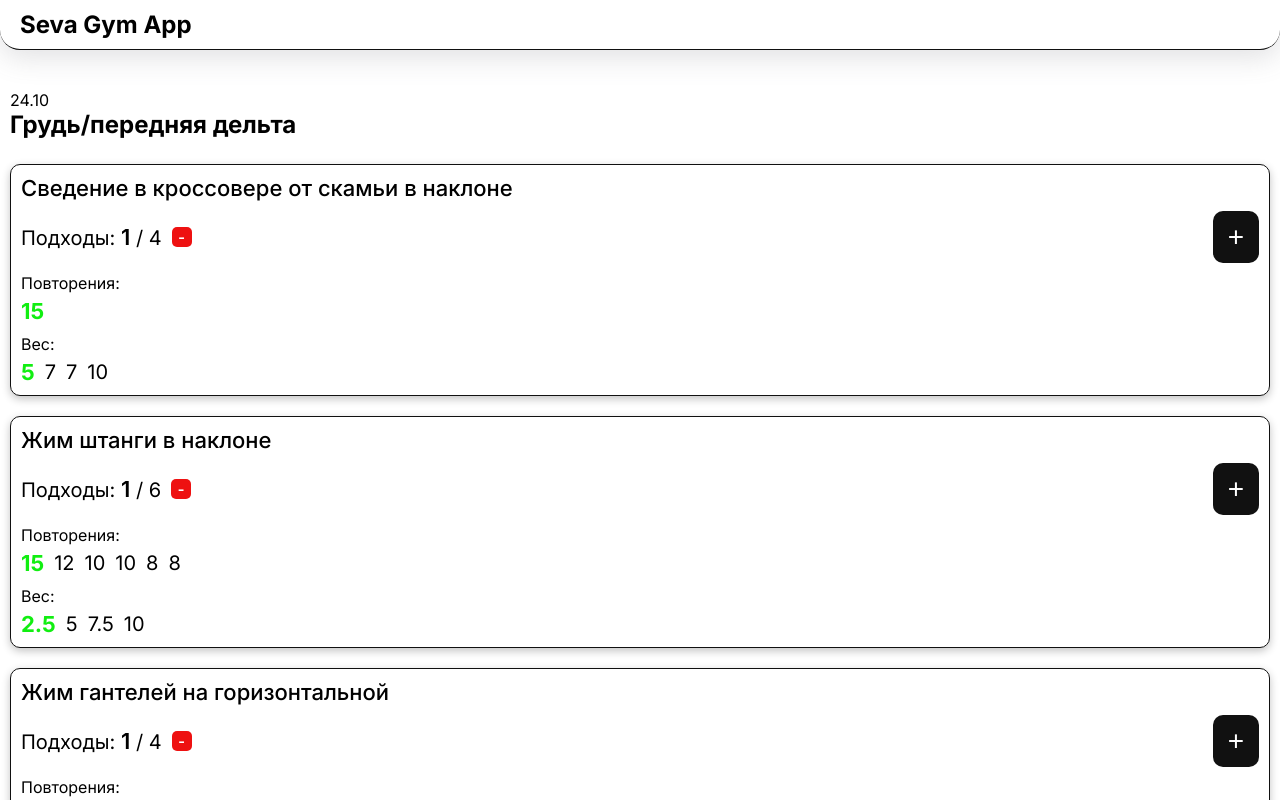
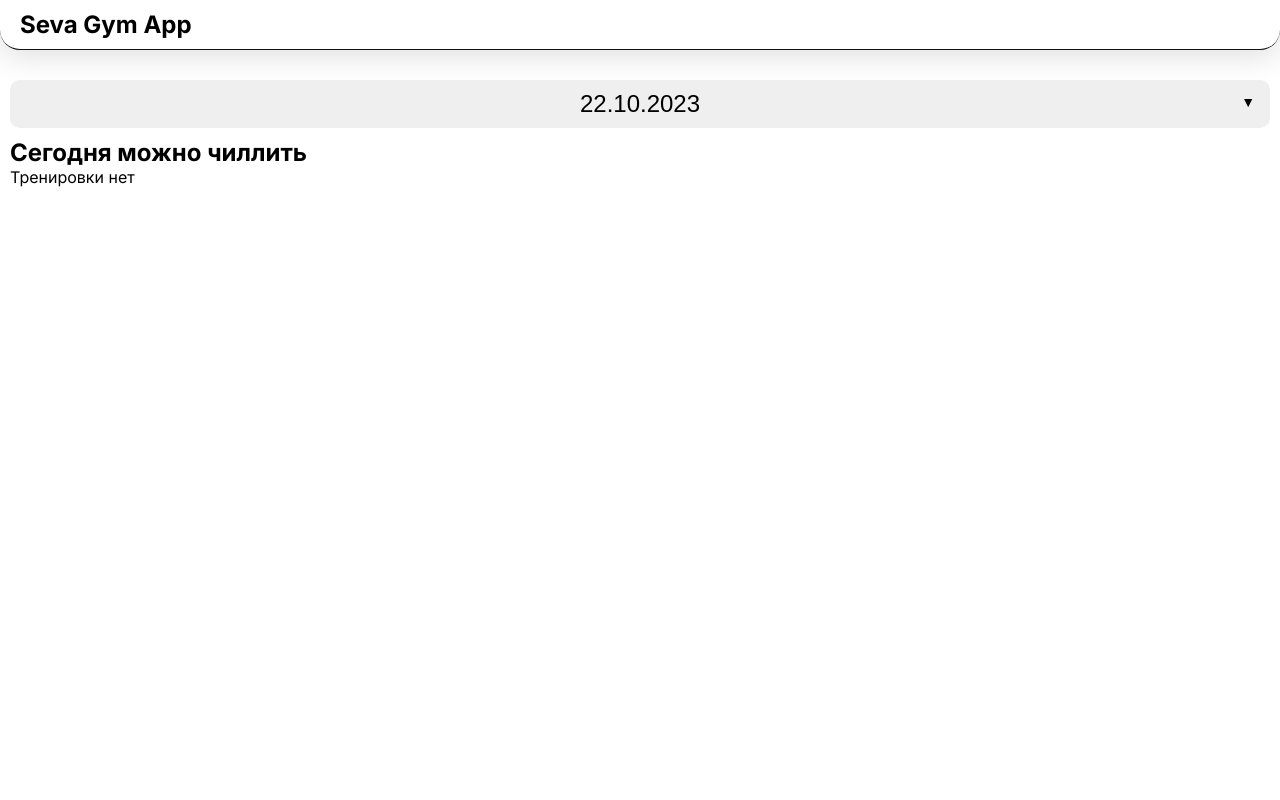
Before and after one commit to ilya-s-sk/seva-gym-app, a Next.js app: page / in a window 1280 px wide. Shown: the top 800 px of the page. Built offline with nearby package versions, Linux system fonts and the light colour scheme.

Commit message:
init date picker

```diff
--- a/src/app/page.tsx
+++ b/src/app/page.tsx
@@ -1,15 +1,33 @@
 'use client'
+import { DayPicker } from "@/components/DayPicker/DayPicker";
 import { Header } from "@/components/Header/Header";
 import { WorkoutDay } from "@/components/WorkoutDay/WorkoutDay";
 
-import { data } from "@/consts/data";
+import { WORKOUT_DATA } from "@/consts/data";
+import { getTodayDateString } from "@/utils/get-date";
+import { useState } from "react";
+
+const days = Object.keys(WORKOUT_DATA);
 
 export default function Home() {
+
+  const today = getTodayDateString();
+  const [ currentDate, setCurrentDate ] = useState(today);
+
+  function pickDate(date: string = today) {
+    setCurrentDate(date);
+  }
+
   return (
     <>
       <Header />
       <main>
-        <WorkoutDay workoutDayData={data['24-10']} />
+        <DayPicker
+          days={days}
+          activeDay={currentDate}
+          whenOptionPicked={pickDate}
+        />
+        <WorkoutDay workoutDayData={WORKOUT_DATA[currentDate]} />
       </main>
     </>
   )
--- /dev/null
+++ b/src/components/DayPicker/DayPicker.tsx
@@ -0,0 +1,51 @@
+import { DialogHTMLAttributes, FunctionComponent, useRef, useState } from "react";
+import styles from './styles.module.css';
+
+interface Props {
+  activeDay: string;
+  days: string[];
+  whenOptionPicked: (date?: string) => void;
+}
+
+export const DayPicker: FunctionComponent<Props> = ({
+  activeDay,
+  days,
+  whenOptionPicked,
+}) => {
+  const dialogRef = useRef(null)
+
+  function openDialog() {
+    if (dialogRef.current) {
+      (dialogRef.current as HTMLDialogElement).showModal();
+    }
+  }
+
+  function pickOption(option?: string): void {
+    whenOptionPicked(option);
+    if (dialogRef.current) {
+      (dialogRef.current as HTMLDialogElement).close();
+    }
+  }
+
+  return (
+    <section className={styles.section}>
+      <button className={styles.daySelect} onClick={openDialog}>{activeDay}</button>
+
+      <dialog
+        ref={dialogRef}
+        className={styles.dialog}
+      >
+        <p className={styles.option} onClick={() => pickOption()}>Сегодня</p>
+        {
+          days.map((day, index) => (
+            <p
+              key={index}
+              className={styles.option}
+              onClick={() => pickOption(day)}
+            >{day}</p>
+          ))
+        }
+      </dialog>
+    </section>
+  )
+}
--- /dev/null
+++ b/src/components/DayPicker/styles.module.css
@@ -0,0 +1,45 @@
+.section {
+  padding: 0 10px;
+}
+
+.daySelect {
+  position: relative;
+
+  width: 100%;
+  padding: 10px;
+
+  font-size: 24px;
+
+  border-radius: 10px;
+}
+
+.daySelect::after {
+  position: absolute;
+  top: 30%;
+  right: 15px;
+
+  font-size: 14px;
+
+  content: "▼";
+}
+
+.dialog {
+  width: 90%;
+  height: 50%;
+  padding: 20px;
+  margin: auto;
+
+  border: none;
+  border-radius: 10px;
+}
+
+.dialog::backdrop {
+  backdrop-filter: blur(5px);
+}
+
+.option {
+  padding: 10px;
+  font-size: 18px;
+
+  border-bottom: 1px solid var(--grey);
+}
--- a/src/components/ExerciseItem/ExerciseItem.tsx
+++ b/src/components/ExerciseItem/ExerciseItem.tsx
@@ -1,4 +1,4 @@
-import { FunctionComponent, useState } from "react";
+import { FunctionComponent, useState, Fragment } from "react";
 import { ExerciseType } from "@/types";
 import styles from './styles.module.css';
 
@@ -24,21 +24,24 @@ export const ExerciseItem: FunctionComponent<Props> = ({ exercise }) => {
 
   return (
     <li className={styles.exerciseItem}>
-      <p className={styles.title}>{exercise.title}</p>
       <div className={styles.circlesBlock}>
         <p>Подходы: <span className={styles.activeCircle}>{ currentCircle }</span> / {exercise.circles || 0}</p>
         <button className={styles.increaseButton} onClick={increaseCircle}>-</button>
-        <button className={styles.button} onClick={setNextCircle}>
-          +
-        </button>
+        <button className={styles.button} onClick={setNextCircle}>+</button>
       </div>
+
+      {
+        exercise.parts.map((part, index) => (
+          <Fragment key={index}>
+            <p className={styles.title}>{part.title}</p>
+
             <div className={styles.subBlock}>
               <p className={styles.subBlockTitle}>Повторения:</p>
               <p className={styles.times}>
                 {
-            typeof exercise.times === 'number'
-              ? ( <span className={styles.active}>{exercise.times}</span> )
-              : exercise.times.map((time, ind) => (
+                  typeof part.times === 'number'
+                    ? ( <span className={styles.active}>{part.times}</span> )
+                    : part.times.map((time, ind) => (
                       <span
                         key={ind}
                         className={ind + 1 === currentCircle ? styles.active : ''}
@@ -47,19 +50,27 @@ export const ExerciseItem: FunctionComponent<Props> = ({ exercise }) => {
                 }
               </p>
             </div>
+
             <div className={styles.subBlock}>
               <p className={styles.subBlockTitle}>Вес:</p>
               <p className={styles.weights}>
                 {
-            exercise.weights.map((weight, ind) => (
+                  part.weights.map((weight, ind) => (
                     <span
                       key={ind}
-                className={(ind + 1 === currentCircle || ind === exercise.weights.length - 1 && currentCircle > ind ) ? styles.active : ''}
+                      className={
+                        ind + 1 === currentCircle || (ind === part.weights.length - 1 && currentCircle > ind)
+                        ? styles.active
+                        : ''
+                      }
                     >{weight}</span>
                   ))
                 }
               </p>
             </div>
+          </Fragment>
+        ))
+      }
     </li>
   )
 }
--- a/src/components/ExercisesList/ExercisesList.tsx
+++ b/src/components/ExercisesList/ExercisesList.tsx
@@ -4,7 +4,7 @@ import { ExerciseItem } from "../ExerciseItem/ExerciseItem";
 import styles from './styles.module.css'
 
 interface Props {
-  exercises: ExerciseType[]
+  exercises: ExerciseType[];
 }
 
 export const ExercisesList: FunctionComponent<Props> = ({ exercises }) => {
@@ -12,7 +12,7 @@ export const ExercisesList: FunctionComponent<Props> = ({ exercises }) => {
     <ul className={styles.exercisesList}>
       {
         exercises.map((exercise) => (
-          <ExerciseItem key={exercise.title} exercise={exercise} />
+          <ExerciseItem key={exercise.id} exercise={exercise} />
         ))
       }
     </ul>
--- a/src/components/WorkoutDay/WorkoutDay.tsx
+++ b/src/components/WorkoutDay/WorkoutDay.tsx
@@ -4,15 +4,29 @@ import { ExercisesList } from "../ExercisesList/ExercisesList";
 import styles from './styles.module.css';
 
 interface Props {
-  workoutDayData: WorkoutDayType
+  workoutDayData: WorkoutDayType | undefined
 }
 
 export const WorkoutDay: FunctionComponent<Props> = ({ workoutDayData }) => {
   return (
     <section className={styles.workoutDay}>
-      <p>{ workoutDayData.date }</p>
-      <h2 className={styles.title}>{ workoutDayData.title }</h2>
-      <ExercisesList exercises={workoutDayData.exercises} />
-    </section>
+      {
+        workoutDayData
+          ? (
+            <>
+              <p>{workoutDayData.date}</p>
+              <h2 className={styles.title}>{workoutDayData.title}</h2>
+              <ExercisesList exercises={workoutDayData.exercises} />
+            </>
+          )
+          :
+          (
+            <>
+              <h2>Сегодня можно чиллить</h2>
+              <p>Тренировки нет</p>
+            </>
+          )
+      }
+    </section >
   )
 }
--- a/src/consts/data.ts
+++ b/src/consts/data.ts
@@ -1,44 +1,67 @@
 import { WorkoutDayType } from "@/types";
 
-export const data: Record<string, WorkoutDayType> = {
-  '24-10': {
+export const WORKOUT_DATA: Record<string, WorkoutDayType> = {
+  '24.10.2023': {
     date: '24.10',
     title: 'Грудь/передняя дельта',
     exercises: [
       {
+        id: 1,
+        circles: 4,
+        parts: [
+          {
             title: 'Сведение в кроссовере от скамьи в наклоне',
-        circles: 4,
             times: 15,
             weights: [
               5, 7, 7, 10,
             ]
+          }
+        ]
       }, {
+        id: 2,
+        circles: 6,
+        parts: [
+          {
             title: 'Жим штанги в наклоне',
-        circles: 6,
             times: [
               15, 12, 10, 10, 8, 8,
             ],
             weights: [
               2.5, 5, 7.5, 10,
             ],
+          }
+        ]
       }, {
+        id: 3,
+        circles: 4,
+        parts: [
+          {
             title: 'Жим гантелей на горизонтальной',
-        circles: 4,
             times: 12,
             weights: [
               7, 8, 9, 10,
             ],
+          }
+        ]
       }, {
+        id: 4,
+        circles: 4,
+        parts: [
+          {
             title: 'Разводка гантелей в наклоне',
-        circles: 4,
             times: 15,
             weights: [
               3, 4, 5, 5,
             ],
+          }
+        ]
       },
       {
+        id: 5,
+        circles: 4,
+        parts: [
+          {
             title: 'Подъём гантлей стоя перед собой поочередно',
-        circles: 4,
             times: 12,
             weights: [
               2, 3, 3, 4,
@@ -46,29 +69,30 @@ export const data: Record<string, WorkoutDayType> = {
           }
         ]
       }
+    ]
+  },
+  '26.10.2023': {
+    title: 'Спина/плечи',
+    exercises: [
+      {
+        id: 0,
+        circles: 4,
+        parts: [
+          {
+            title: 'Сведение в кроссовере от скамьи в наклоне',
+            times: 15,
+            weights: [
+              5, 7, 7, 10,
+            ]
+          },
+        ]
+      },
+    ]
+  },
 };
 
 /*
-
-1.Грудь/передняя дельта
-
-Сведение в кроссовере от скамьи в наклоне 4 по 15 вес 5,7,7,10
-
-Жим шт в наклоне 6 по 15/12/10/10/8/8
-вес 2.5,5,7.5,10
-
-Жим гантелей на горизонтальной 4 по 12 7,8,9,10
-
-Разводка гантелей в наклоне 4 по 15
-вес 3,4,5,5
-
-Дельта
-
-Подьем гантлей стоя перед собой поочередно 4 по 12 вес 2,3,3,4
-
-….
-
-2.Спина/плечи
+2.
 
 Спина
 
--- /dev/null
+++ b/src/utils/get-date.ts
@@ -0,0 +1,8 @@
+export const getTodayDateString = (): string => {
+  const todayDate = new Date();
+  const year = todayDate.getFullYear();
+  const month = todayDate.getMonth() + 1;
+  const day = todayDate.getDate();
+
+  return `${day}.${month}.${year}`;
+}
```
Also changed, not shown: src/types/index.ts (+7 -4 lines). Lines whose indentation alone changed are shown as unchanged.
